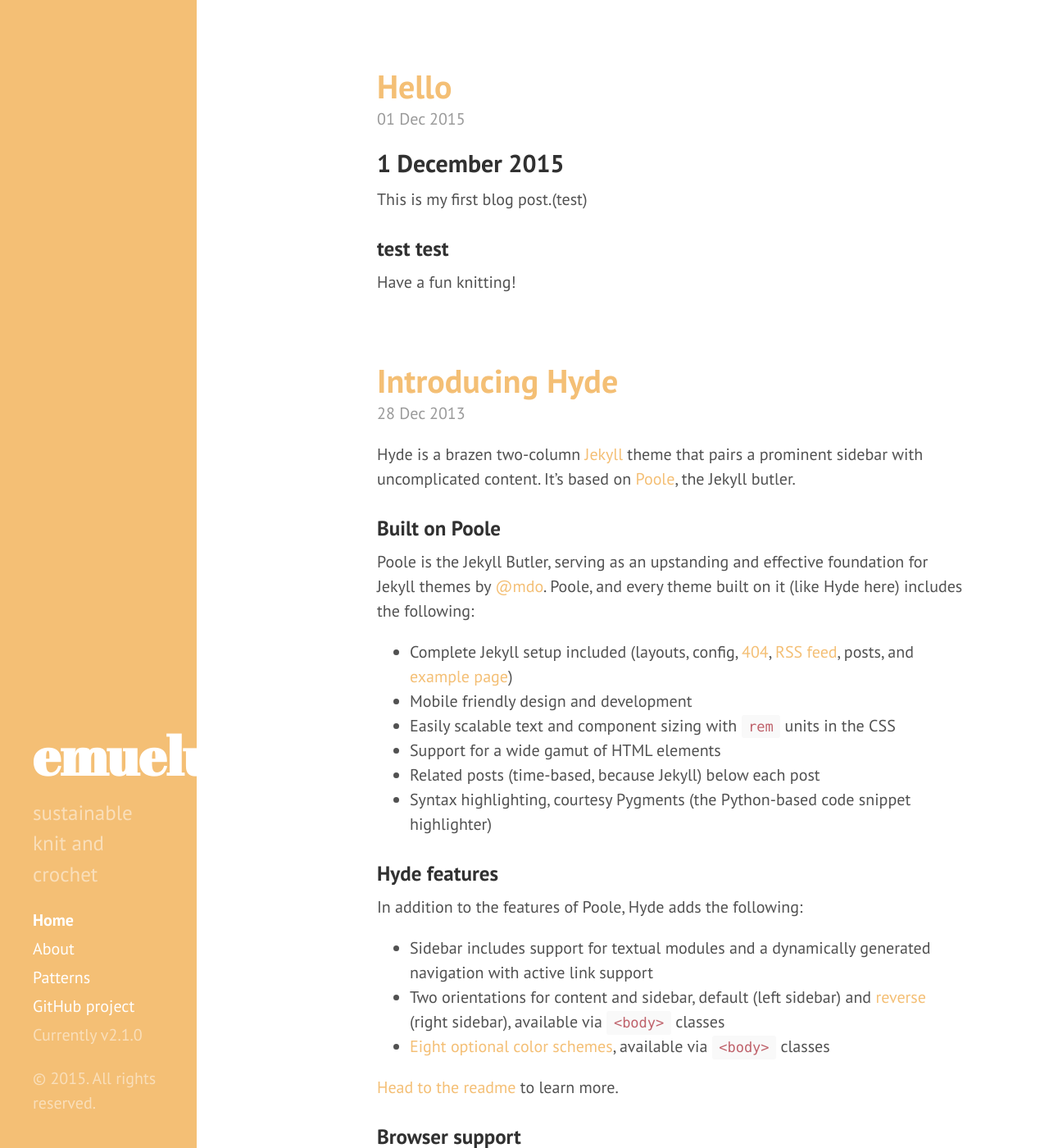
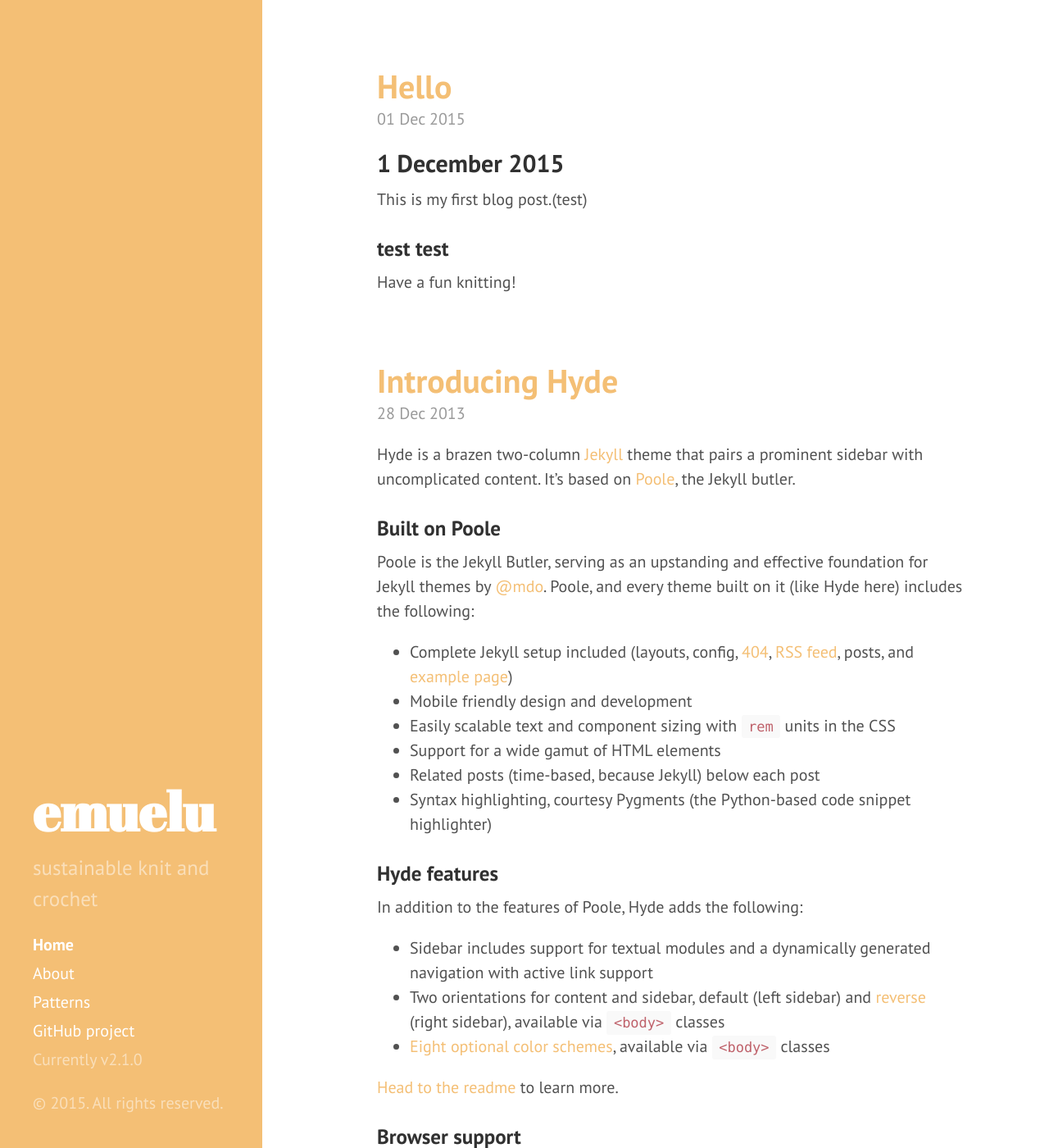
Before and after one commit to mamilaugesen/emuelu.github.io, a Jekyll site: the page built from index.html, in a window 1280 px wide and 1400 px high. Shown: the whole window at 82% size. Built offline with Jekyll 4.4.1, drawn with Linux system fonts in a browser that asks for light colours; Markdown is read by kramdown in place of the engine named in the settings; the list of posts is cut into pages by our own code.

Commit message:
Updated hyde.css

```diff
--- a/public/css/hyde.css
+++ b/public/css/hyde.css
@@ -65,7 +65,7 @@ html {
     top: 0;
     left: 0;
     bottom: 0;
-    width: 12rem;
+    width: 16rem;
     text-align: left;
   }
 }
```
